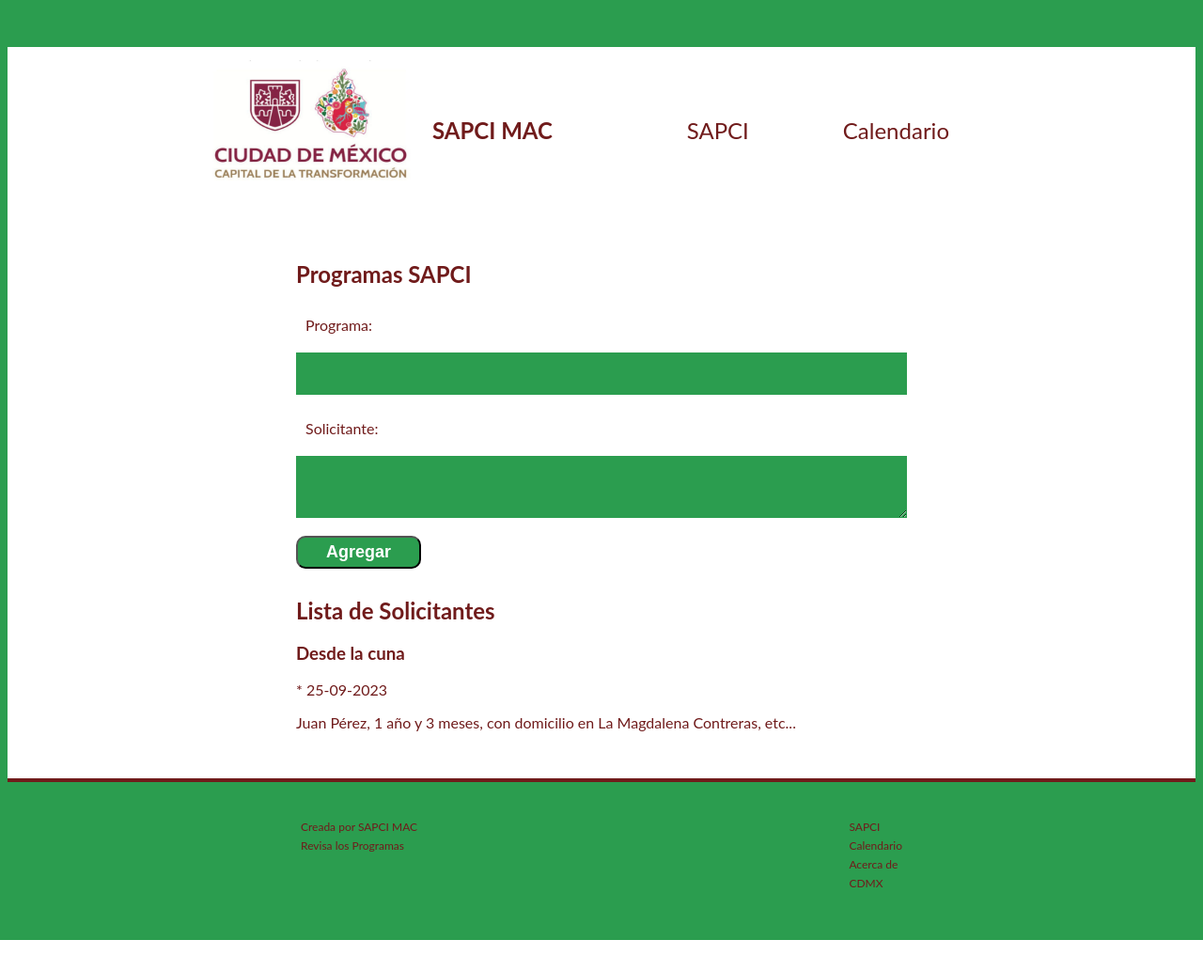
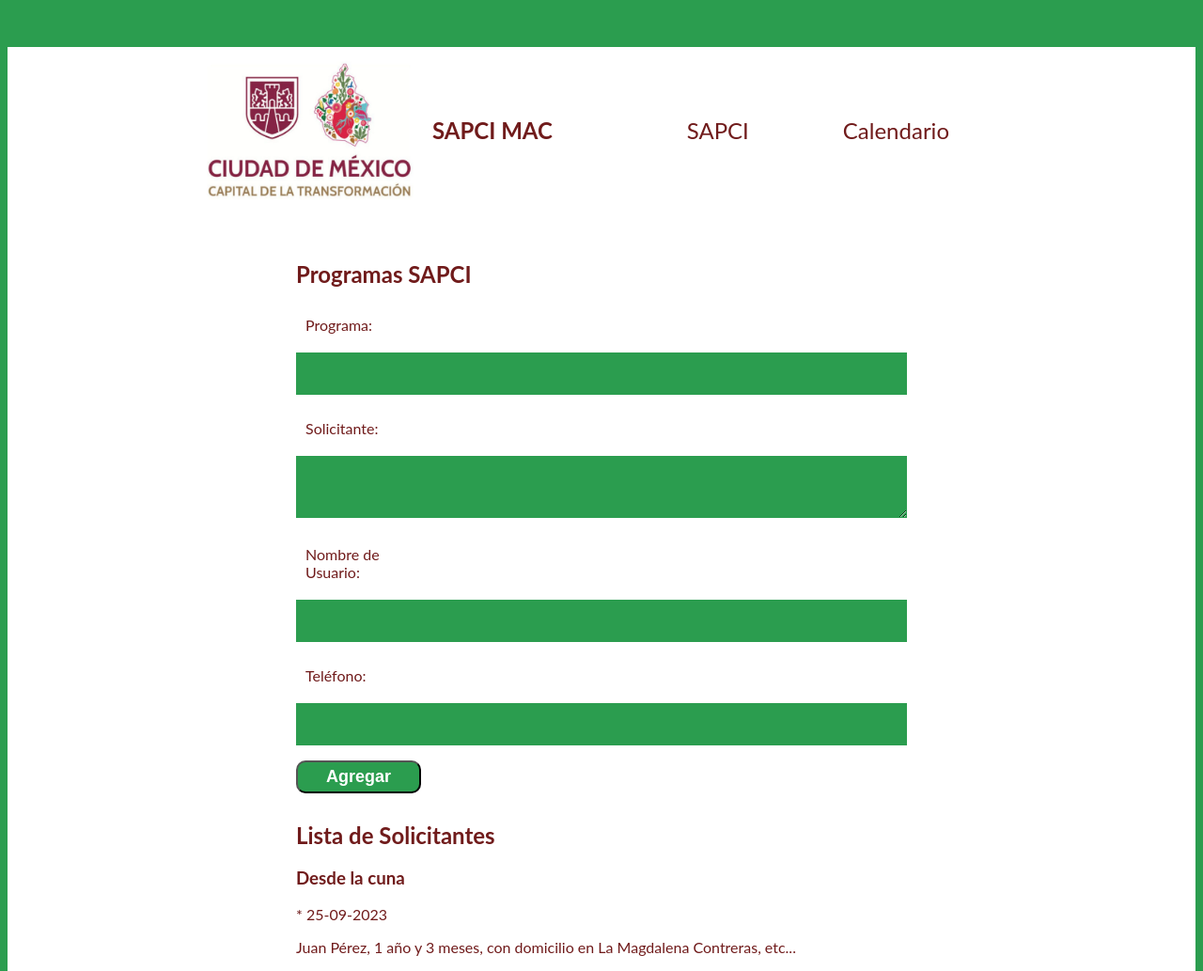
Before and after one commit to kozk/SAPCI, a Flask app: page / in a window 1280 px wide. Shown: the top 1033 px of the page at 94% size. Before the commit the page ends 1000 px from the top, so only its background shows below. Run offline with Flask 3, Linux system fonts and the light colour scheme.

Commit message:
20251127 00

```diff
--- a/app.py
+++ b/app.py
@@ -7,19 +7,28 @@ cliente = MongoClient("mongodb+srv://itzcui_db_user:8Zu4Fik8n6OmwHCw@cdmx.k0skwr
 app.db = cliente.blog
 
 entradas = [entrada for entrada in app.db.contenido.find({})]
+usuarios = [usuario for usuario in app.db.usuarios.find({})]
 print(entradas)
+print(usuarios)
 
 @app.route("/", methods = ["GET", "POST"])
 def home():
     if request.method == "POST":
+        fecha_formato = datetime.datetime.today().strftime("%d-%m-%Y, %H:%M:%S")
         titulo = request.form.get("tit")
         contenido_entrante = request.form.get("content")
-        fecha_formato = datetime.datetime.today().strftime("%d -%m-%Y")
         parametros = {"titulo": titulo, "contenido": contenido_entrante, "fecha": fecha_formato}
         entradas.append(parametros)
         app.db.contenido.insert_one(parametros)
 
+        nombre_usuario = request.form.get("name_u")
+        telefono = request.form.get("phone_u")
+        parametros_usuario = {"nombre_u": nombre_usuario, "telefono_u": telefono, "fecha": fecha_formato}
+        usuarios.append(parametros_usuario)
+        app.db.usuarios.insert_one(parametros_usuario)
+
     return render_template("index.html", entradas = entradas)
+
 
 if __name__ == "__main__":
     app.run()
--- a/static/css/styles.css
+++ b/static/css/styles.css
@@ -66,6 +66,7 @@ a:hover {
     padding: 10px;
     display: flex;
     margin-bottom: 10px;
+    color: #701b1b;
 }
 
 .title, .form_textarea {
@@ -74,6 +75,7 @@ a:hover {
     padding: 12px 0px;
     background-color: #2b9d4f;
     border: none;
+    color: #fff;
 }
 
 .form_submit {
--- a/templates/index.html
+++ b/templates/index.html
@@ -1,20 +1,25 @@
 <!DOCTYPE html>
 <html lang="es">
+
 <head>
     <meta charset="UTF-8">
     <meta name="viewport" content="width=device-width, initial-scale=1.0">
     <title>SAPCI MAC</title>
     <link rel="stylesheet" href="../static/css/styles.css" />
+</head>
 
-</head>
 <body>
     <header class="navbar">
         <div class="navbar_logo" alt="Logo de CDMX">
             <img src="../static/img.png" alt="">SAPCI MAC
         </div>
         <ul class="navbar_navegacion">
-            <li class="navbar_navegacion_item"><a href="https://sapci.cdmx.gob.mx/" class="navbar_link">SAPCI</a></li>
-            <li class="navbar_navegacion_item"><a href="#" class="navbar_link">Calendario</a></li>
+            <li class="navbar_navegacion_item">
+                <a href="https://sapci.cdmx.gob.mx/" class="navbar_link">SAPCI</a>
+            </li>
+            <li class="navbar_navegacion_item">
+                <a href="#" class="navbar_link">Calendario</a>
+            </li>
         </ul>
     </header>
 
@@ -31,10 +36,18 @@
                     <textarea name="content" id="entry" class="form_textarea"></textarea>
                 </p>
 
+                <p class="form_input">
+                    <label for= "nombre_usuario" class="form_label">Nombre de Usuario: </label>
+                    <input type="text" name="name_u" id="nombre_usuario" class="title">
+                </p>
+                <p class="form_input">
+                    <label for= "telefono_usuario" class="form_label">Teléfono: </label>
+                    <input type="number" name="phone_u" id="telefono_usuario" class="title">
+                </p>
+
                 <button type="submit" class="form_submit">Agregar</button>
             </form>
         </section>
-
         <section>
             <h2>Lista de Solicitantes</h2>
             <article class="entry">
@@ -50,6 +63,7 @@
             </article>
 
             {% for entrada in entradas %}
+
             <article class="entry">
                 <div>
                     <h3 class="entry_title">
@@ -61,16 +75,33 @@
                     {{entrada.contenido}}
                 </p>
             </article>
+
             {% endfor %}
+
+            {% for usuario in usuarios %}
+
+            <article class="entry">
+                <div>
+                    <h3 class="entry_title">
+                        {{usuario.nombre_u}}
+                    </h3>
+                    <time datetime={{entrada.fecha}} class="entry_date">* {{entrada.fecha}}</time>
+                </div>
+                <p class="entry_content">
+                    {{usuario.telefono_u}}
+                </p>
+            </article>
+
+            {% endfor %}
+
         </section>
     </main>
 
     <footer class="footer">
         <div class="footer_content">
             <section class="left">
-                <a class="footer_item">Creada por SAPCI MAC</a>
+                <a class="footer_item" href="https://sites.google.com/view/pc-la-madalena-contreras/">Creada por SAPCI MAC</a>
                 <a class="footer_item">Revisa los Programas</a>
-
             </section>
             <section class="rigth">
                 <div class="footer_column">
@@ -81,13 +112,8 @@
                     <a class="footer_item">Acerca de</a>
                     <a class="footer_item">CDMX</a>
                 </div>
-
             </section>
-
         </div>
-
-
     </footer>
-
 </body>
 </html>
```
Also changed, not shown: static/Logo_Dependencia.png, static/img.png.
